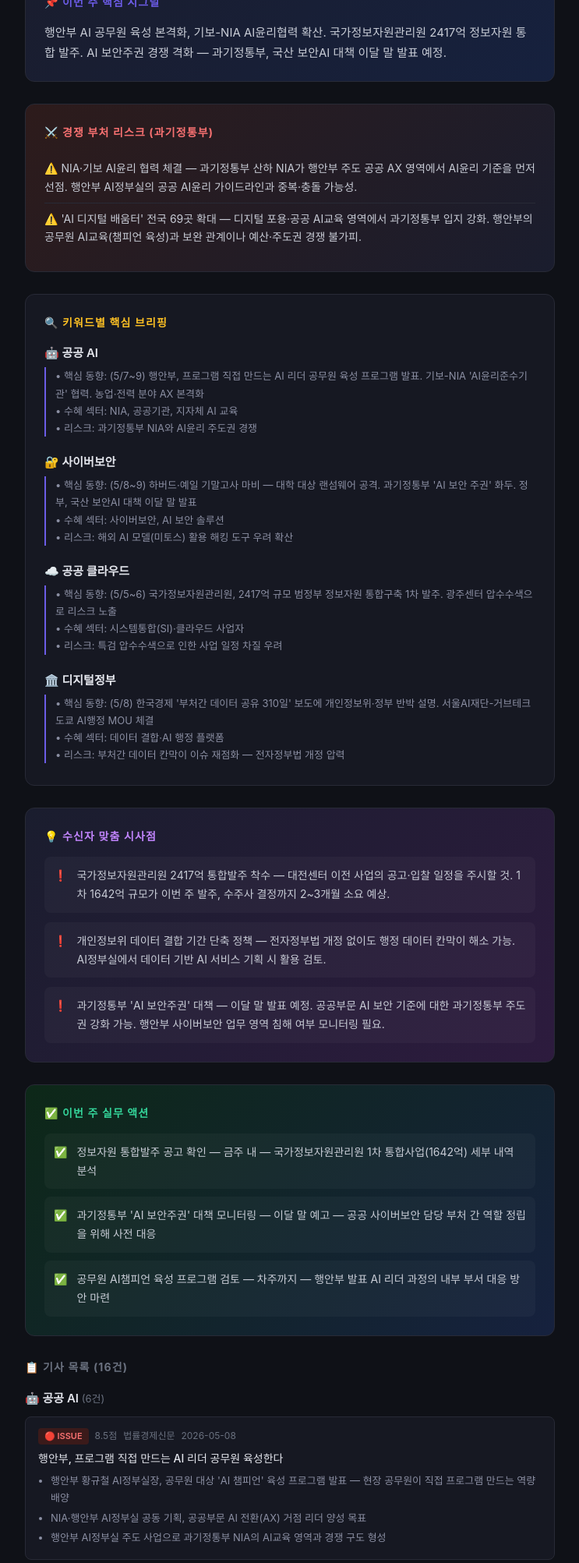
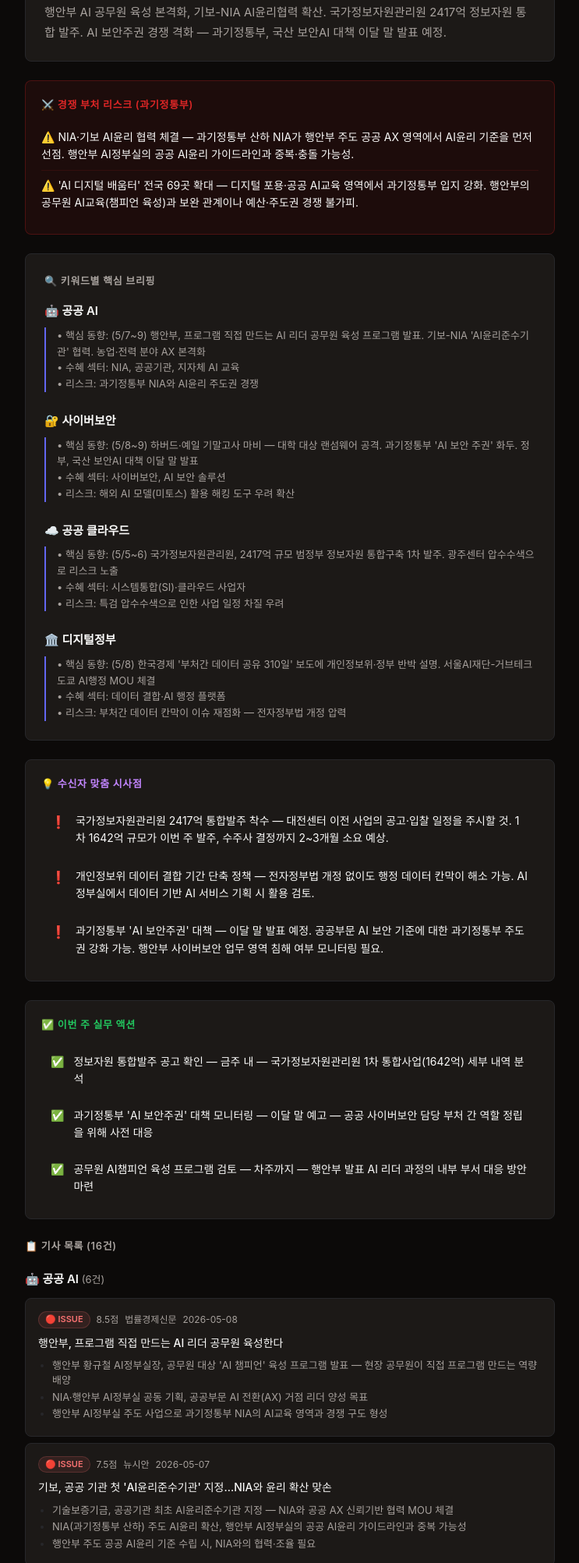
Before and after one commit to DG-ITtrends/news-briefing, a plain HTML site: page 2026-05-10-news.html in a window 1280 px wide. Shown: the part 287-2292 px from the top of the page at 78% size, without its empty margins (268-1011 px from the left). Drawn offline with Linux system fonts and the light colour scheme.

Commit message:
auto: 2026-05-10-news.html (2026-05-10 06:58)

```diff
--- a/2026-05-10-news.html
+++ b/2026-05-10-news.html
@@ -5,79 +5,110 @@
 <meta name="viewport" content="width=device-width, initial-scale=1.0">
 <title>뉴스 브리핑 2026.05.10 (Sun)</title>
 <style>
+:root {
+  --background: #0c0a09;
+  --foreground: #fafaf9;
+  --card: #1c1917;
+  --card-foreground: #fafaf9;
+  --card-hover: #292524;
+  --border: #27272a;
+  --primary: #6366f1;
+  --primary-foreground: #ffffff;
+  --muted: #292524;
+  --muted-foreground: #a8a29e;
+  --destructive: #dc2626;
+  --destructive-foreground: #fef2f2;
+  --success: #22c55e;
+  --warning: #f59e0b;
+  --radius: 0.5rem;
+  --radius-sm: 0.375rem;
+  --font-sans: -apple-system, BlinkMacSystemFont, 'Pretendard', 'Segoe UI', sans-serif;
+}
+
 *{margin:0;padding:0;box-sizing:border-box}
 body{
-  font-family:-apple-system,BlinkMacSystemFont,'Pretendard','Segoe UI',sans-serif;
-  background:#0f1117;color:#e4e6ed;line-height:1.7;
-  -webkit-font-smoothing:antialiased
+  font-family:var(--font-sans);
+  background:var(--background);color:var(--foreground);
+  line-height:1.6;-webkit-font-smoothing:antialiased
 }
-.container{max-width:720px;margin:0 auto;padding:32px 20px}
-.header{text-align:center;padding:40px 0 32px;border-bottom:1px solid #282a36;margin-bottom:32px}
-.header h1{
-  font-size:26px;font-weight:700;
-  background:linear-gradient(135deg,#6c5ce7,#a29bfe);
-  -webkit-background-clip:text;-webkit-text-fill-color:transparent;background-clip:text
-}
-.header .date{margin-top:8px;color:#6b7280;font-size:14px}
-.header .tag{display:inline-block;margin-top:12px;padding:4px 14px;border-radius:20px;font-size:12px;font-weight:600}
-.tag-domestic{background:#1e3a5f;color:#60a5fa}
-.tag-intl{background:#3b1f4e;color:#c084fc}
-.section{border-radius:12px;padding:24px;margin-bottom:28px;border:1px solid #282a36}
-.section h2{font-size:14px;text-transform:uppercase;letter-spacing:.08em;margin-bottom:14px}
-.section p{font-size:15px;color:#c8ccd6}
-.section-signal{background:linear-gradient(135deg,#1a1d2e,#16213e)}
-.section-signal h2{color:#6c5ce7}
-.section-compete{background:linear-gradient(135deg,#2d1b1b,#1a1d2e)}
-.section-compete h2{color:#f87171}
-.section-compete .line{font-size:14px;color:#c8ccd6;padding:8px 0;border-bottom:1px solid #282a36}
-.section-compete .line:last-child{border-bottom:none}
-.section-keyword{background:#161822}
-.section-keyword h2{color:#fbbf24}
-.section-keyword .kw-block{margin-bottom:20px}
-.section-keyword .kw-block:last-child{margin-bottom:0}
-.section-keyword .kw-title{font-size:15px;font-weight:600;margin-bottom:6px}
-.section-keyword .kw-line{font-size:13px;color:#8b8fa3;padding-left:12px;border-left:2px solid #6c5ce7;margin:4px 0}
-.section-insight{background:linear-gradient(135deg,#1a1d2e,#2d1b3e)}
-.section-insight h2{color:#c084fc}
-.insight-item{
-  display:flex;gap:12px;margin-bottom:12px;
-  padding:12px;background:rgba(255,255,255,.03);border-radius:8px;
-  font-size:14px;color:#c8ccd6
-}
-.insight-item:last-child{margin-bottom:0}
-.section-action{background:linear-gradient(135deg,#0d2818,#16213e)}
-.section-action h2{color:#34d399}
-.action-item{
-  display:flex;gap:12px;margin-bottom:10px;
-  padding:12px;background:rgba(255,255,255,.03);border-radius:8px;
-  font-size:14px;color:#c8ccd6
-}
-.action-item:last-child{margin-bottom:0}
-.articles{margin-bottom:40px}
-.articles h2{font-size:14px;text-transform:uppercase;letter-spacing:.08em;color:#6b7280;margin-bottom:16px}
-.kw-group{margin-bottom:24px}
-.kw-group h3{font-size:15px;font-weight:600;margin-bottom:10px;color:#e4e6ed}
-.kw-group h3 span{color:#6b7280;font-weight:400;font-size:13px}
-.article-card{padding:14px 16px;margin-bottom:8px;background:#161822;border-radius:8px;border:1px solid #282a36}
-.article-card .meta{
-  display:flex;gap:8px;align-items:center;
-  margin-bottom:6px;font-size:12px;color:#6b7280;flex-wrap:wrap
-}
-.article-card .label{
-  display:inline-block;padding:1px 8px;
-  border-radius:4px;font-size:11px;font-weight:600
-}
-.article-card .title{
-  font-size:14px;font-weight:500;color:#e4e6ed;
-  text-decoration:none;display:block;margin-bottom:6px
-}
-.article-card .title:hover{color:#a29bfe}
-.article-card .bullets{font-size:13px;color:#8b8fa3;padding-left:16px}
-.article-card .bullets li{margin-bottom:3px}
-.label-ISSUE{background:#3b1a1a;color:#f87171}
-.label-WATCH{background:#3b2e1a;color:#fbbf24}
-.label-ARCHIVE{background:#1d1d1d;color:#6b7280}
-.footer{text-align:center;padding:24px 0;color:#4b4f5e;font-size:12px;border-top:1px solid #282a36}
+.container{max-width:720px;margin:0 auto;padding:40px 20px}
+
+/* ── Card ── */
+.card{background:var(--card);border:1px solid var(--border);border-radius:var(--radius);padding:24px;margin-bottom:24px}
+.card-header{margin-bottom:16px}
+.card-header h2{font-size:13px;font-weight:600;text-transform:uppercase;letter-spacing:0.05em;color:var(--muted-foreground)}
+.card-body{color:var(--card-foreground);font-size:15px;line-height:1.7}
+
+/* ── Header ── */
+.header{text-align:center;padding:32px 0 40px}
+.header h1{font-size:28px;font-weight:700;letter-spacing:-0.02em}
+.header .date{margin-top:8px;color:var(--muted-foreground);font-size:14px}
+.header .tag{display:inline-block;margin-top:12px;padding:4px 14px;border-radius:9999px;font-size:12px;font-weight:600;border:1px solid var(--border)}
+.tag-domestic{color:#60a5fa;border-color:#1e3a5f;background:rgba(96,165,250,0.08)}
+.tag-intl{color:#c084fc;border-color:#3b1f4e;background:rgba(192,132,252,0.08)}
+
+/* ── Divider ── */
+hr{border:none;border-top:1px solid var(--border);margin:32px 0}
+
+/* ── Signal ── */
+.signal-text{font-size:15px;color:var(--muted-foreground);line-height:1.7}
+
+/* ── Compete (Alert/Destructive) ── */
+.alert-destructive{background:rgba(220,38,38,0.08);border:1px solid rgba(220,38,38,0.25);border-radius:var(--radius);padding:20px;margin-bottom:24px}
+.alert-destructive h2{color:var(--destructive);font-size:13px;font-weight:600;text-transform:uppercase;letter-spacing:0.05em;margin-bottom:12px}
+.alert-line{font-size:14px;color:var(--foreground);padding:8px 0;border-bottom:1px solid rgba(220,38,38,0.12)}
+.alert-line:last-child{border-bottom:none}
+
+/* ── Keyword blocks ── */
+.kw-section{margin-bottom:24px}
+.kw-section:last-child{margin-bottom:0}
+.kw-title{font-size:15px;font-weight:600;margin-bottom:8px;color:var(--foreground)}
+.kw-body{font-size:13px;color:var(--muted-foreground);padding-left:14px;border-left:2px solid var(--primary);line-height:1.6}
+.kw-body br{margin-bottom:4px}
+
+/* ── Insight items ── */
+.insight-card{background:var(--card);border:1px solid var(--border);border-radius:var(--radius);padding:20px;margin-bottom:24px}
+.insight-card h2{font-size:13px;font-weight:600;text-transform:uppercase;letter-spacing:0.05em;color:#c084fc;margin-bottom:16px}
+.insight-row{display:flex;gap:12px;padding:10px 12px;border-radius:var(--radius-sm);font-size:14px;color:var(--foreground);margin-bottom:6px}
+.insight-row:last-child{margin-bottom:0}
+.insight-row:hover{background:var(--card-hover)}
+.insight-row .icon{flex-shrink:0;font-size:16px}
+
+/* ── Action items ── */
+.action-card{background:var(--card);border:1px solid var(--border);border-radius:var(--radius);padding:20px;margin-bottom:24px}
+.action-card h2{font-size:13px;font-weight:600;text-transform:uppercase;letter-spacing:0.05em;color:var(--success);margin-bottom:16px}
+.action-row{display:flex;gap:12px;padding:10px 12px;border-radius:var(--radius-sm);font-size:14px;color:var(--foreground);margin-bottom:4px}
+.action-row:last-child{margin-bottom:0}
+.action-row:hover{background:var(--card-hover)}
+
+/* ── Articles ── */
+.section-articles{margin:0}
+.section-articles h2{font-size:13px;font-weight:600;text-transform:uppercase;letter-spacing:0.05em;color:var(--muted-foreground);margin-bottom:20px}
+.kw-group{margin-bottom:28px}
+.kw-group:last-child{margin-bottom:0}
+.kw-group h3{font-size:15px;font-weight:600;margin-bottom:12px;color:var(--foreground)}
+.kw-group h3 span{color:var(--muted-foreground);font-weight:400;font-size:13px}
+
+/* ── Article Card ── */
+.article-card{padding:16px;margin-bottom:8px;background:var(--card);border:1px solid var(--border);border-radius:var(--radius)}
+.article-card:last-child{margin-bottom:0}
+.article-card:hover{border-color:#3f3f46}
+.article-card .meta{display:flex;gap:8px;align-items:center;margin-bottom:8px;font-size:12px;color:var(--muted-foreground);flex-wrap:wrap}
+.article-card .badge{display:inline-flex;align-items:center;padding:2px 8px;border-radius:9999px;font-size:11px;font-weight:600;line-height:1.4}
+.badge-ISSUE{color:#f87171;background:rgba(248,113,113,0.1);border:1px solid rgba(248,113,113,0.2)}
+.badge-WATCH{color:#fbbf24;background:rgba(251,191,36,0.1);border:1px solid rgba(251,191,36,0.2)}
+.badge-ARCHIVE{color:#6b7280;background:rgba(107,114,128,0.1);border:1px solid rgba(107,114,128,0.2)}
+.article-card .title{font-size:14px;font-weight:500;color:var(--foreground);text-decoration:none;display:block;margin-bottom:8px;transition:color 0.15s}
+.article-card .title:hover{color:var(--primary)}
+.article-card .bullets{padding-left:18px;font-size:13px;color:var(--muted-foreground);line-height:1.5}
+.article-card .bullets li{margin-bottom:2px}
+.article-card .bullets li::marker{color:var(--border)}
+
+/* ── Footer ── */
+.footer{text-align:center;padding:32px 0;color:var(--muted-foreground);font-size:12px;border-top:1px solid var(--border);margin-top:8px}
+
+/* ── Transition ── */
+.card,.article-card,.insight-row,.action-row{transition:border-color 0.15s,background 0.15s}
 </style>
 </head>
 <body>
@@ -90,53 +121,53 @@ body{
   </div>
 
 
-<div class="section section-signal">
-  <h2>📌 이번 주 핵심 시그널</h2>
-  <p>행안부 AI 공무원 육성 본격화, 기보-NIA AI윤리협력 확산. 국가정보자원관리원 2417억 정보자원 통합 발주. AI 보안주권 경쟁 격화 — 과기정통부, 국산 보안AI 대책 이달 말 발표 예정.</p>
+<div class="card">
+  <div class="card-header"><h2>📌 이번 주 핵심 시그널</h2></div>
+  <div class="card-body signal-text">행안부 AI 공무원 육성 본격화, 기보-NIA AI윤리협력 확산. 국가정보자원관리원 2417억 정보자원 통합 발주. AI 보안주권 경쟁 격화 — 과기정통부, 국산 보안AI 대책 이달 말 발표 예정.</div>
 </div>
-<div class="section section-compete">
+<div class="alert-destructive">
   <h2>⚔️ 경쟁 부처 리스크 (과기정통부)</h2>
-  <div class="line">⚠️ NIA·기보 AI윤리 협력 체결 — 과기정통부 산하 NIA가 행안부 주도 공공 AX 영역에서 AI윤리 기준을 먼저 선점. 행안부 AI정부실의 공공 AI윤리 가이드라인과 중복·충돌 가능성.</div>
-<div class="line">⚠️ 'AI 디지털 배움터' 전국 69곳 확대 — 디지털 포용·공공 AI교육 영역에서 과기정통부 입지 강화. 행안부의 공무원 AI교육(챔피언 육성)과 보완 관계이나 예산·주도권 경쟁 불가피.</div>
+  <div class="alert-line">⚠️ NIA·기보 AI윤리 협력 체결 — 과기정통부 산하 NIA가 행안부 주도 공공 AX 영역에서 AI윤리 기준을 먼저 선점. 행안부 AI정부실의 공공 AI윤리 가이드라인과 중복·충돌 가능성.</div>
+<div class="alert-line">⚠️ 'AI 디지털 배움터' 전국 69곳 확대 — 디지털 포용·공공 AI교육 영역에서 과기정통부 입지 강화. 행안부의 공무원 AI교육(챔피언 육성)과 보완 관계이나 예산·주도권 경쟁 불가피.</div>
 
 </div>
-<div class="section section-keyword">
-  <h2>🔍 키워드별 핵심 브리핑</h2>
-
-<div class="kw-block">
+<div class="card">
+  <div class="card-header"><h2>🔍 키워드별 핵심 브리핑</h2></div>
+  <div class="card-body">
+<div class="kw-section">
   <div class="kw-title">🤖 공공 AI</div>
-  <div class="kw-line">• 핵심 동향: (5/7~9) 행안부, 프로그램 직접 만드는 AI 리더 공무원 육성 프로그램 발표. 기보-NIA 'AI윤리준수기관' 협력. 농업·전력 분야 AX 본격화<br>• 수혜 섹터: NIA, 공공기관, 지자체 AI 교육<br>• 리스크: 과기정통부 NIA와 AI윤리 주도권 경쟁</div>
+  <div class="kw-body">• 핵심 동향: (5/7~9) 행안부, 프로그램 직접 만드는 AI 리더 공무원 육성 프로그램 발표. 기보-NIA 'AI윤리준수기관' 협력. 농업·전력 분야 AX 본격화<br>• 수혜 섹터: NIA, 공공기관, 지자체 AI 교육<br>• 리스크: 과기정통부 NIA와 AI윤리 주도권 경쟁</div>
 </div>
-<div class="kw-block">
+<div class="kw-section">
   <div class="kw-title">🔐 사이버보안</div>
-  <div class="kw-line">• 핵심 동향: (5/8~9) 하버드·예일 기말고사 마비 — 대학 대상 랜섬웨어 공격. 과기정통부 'AI 보안 주권' 화두. 정부, 국산 보안AI 대책 이달 말 발표<br>• 수혜 섹터: 사이버보안, AI 보안 솔루션<br>• 리스크: 해외 AI 모델(미토스) 활용 해킹 도구 우려 확산</div>
+  <div class="kw-body">• 핵심 동향: (5/8~9) 하버드·예일 기말고사 마비 — 대학 대상 랜섬웨어 공격. 과기정통부 'AI 보안 주권' 화두. 정부, 국산 보안AI 대책 이달 말 발표<br>• 수혜 섹터: 사이버보안, AI 보안 솔루션<br>• 리스크: 해외 AI 모델(미토스) 활용 해킹 도구 우려 확산</div>
 </div>
-<div class="kw-block">
+<div class="kw-section">
   <div class="kw-title">☁️ 공공 클라우드</div>
-  <div class="kw-line">• 핵심 동향: (5/5~6) 국가정보자원관리원, 2417억 규모 범정부 정보자원 통합구축 1차 발주. 광주센터 압수수색으로 리스크 노출<br>• 수혜 섹터: 시스템통합(SI)·클라우드 사업자<br>• 리스크: 특검 압수수색으로 인한 사업 일정 차질 우려</div>
+  <div class="kw-body">• 핵심 동향: (5/5~6) 국가정보자원관리원, 2417억 규모 범정부 정보자원 통합구축 1차 발주. 광주센터 압수수색으로 리스크 노출<br>• 수혜 섹터: 시스템통합(SI)·클라우드 사업자<br>• 리스크: 특검 압수수색으로 인한 사업 일정 차질 우려</div>
 </div>
-<div class="kw-block">
+<div class="kw-section">
   <div class="kw-title">🏛️ 디지털정부</div>
-  <div class="kw-line">• 핵심 동향: (5/8) 한국경제 '부처간 데이터 공유 310일' 보도에 개인정보위·정부 반박 설명. 서울AI재단-거브테크 도쿄 AI행정 MOU 체결<br>• 수혜 섹터: 데이터 결합·AI 행정 플랫폼<br>• 리스크: 부처간 데이터 칸막이 이슈 재점화 — 전자정부법 개정 압력</div>
+  <div class="kw-body">• 핵심 동향: (5/8) 한국경제 '부처간 데이터 공유 310일' 보도에 개인정보위·정부 반박 설명. 서울AI재단-거브테크 도쿄 AI행정 MOU 체결<br>• 수혜 섹터: 데이터 결합·AI 행정 플랫폼<br>• 리스크: 부처간 데이터 칸막이 이슈 재점화 — 전자정부법 개정 압력</div>
+</div></div>
 </div>
-</div>
-<div class="section section-insight">
+<div class="insight-card">
   <h2>💡 수신자 맞춤 시사점</h2>
-  <div class="insight-item"><span class="icon">❗</span><span class="text">국가정보자원관리원 2417억 통합발주 착수 — 대전센터 이전 사업의 공고·입찰 일정을 주시할 것. 1차 1642억 규모가 이번 주 발주, 수주사 결정까지 2~3개월 소요 예상.</span></div>
-<div class="insight-item"><span class="icon">❗</span><span class="text">개인정보위 데이터 결합 기간 단축 정책 — 전자정부법 개정 없이도 행정 데이터 칸막이 해소 가능. AI정부실에서 데이터 기반 AI 서비스 기획 시 활용 검토.</span></div>
-<div class="insight-item"><span class="icon">❗</span><span class="text">과기정통부 'AI 보안주권' 대책 — 이달 말 발표 예정. 공공부문 AI 보안 기준에 대한 과기정통부 주도권 강화 가능. 행안부 사이버보안 업무 영역 침해 여부 모니터링 필요.</span></div>
+  <div class="insight-row"><span class="icon">❗</span><span class="text">국가정보자원관리원 2417억 통합발주 착수 — 대전센터 이전 사업의 공고·입찰 일정을 주시할 것. 1차 1642억 규모가 이번 주 발주, 수주사 결정까지 2~3개월 소요 예상.</span></div>
+<div class="insight-row"><span class="icon">❗</span><span class="text">개인정보위 데이터 결합 기간 단축 정책 — 전자정부법 개정 없이도 행정 데이터 칸막이 해소 가능. AI정부실에서 데이터 기반 AI 서비스 기획 시 활용 검토.</span></div>
+<div class="insight-row"><span class="icon">❗</span><span class="text">과기정통부 'AI 보안주권' 대책 — 이달 말 발표 예정. 공공부문 AI 보안 기준에 대한 과기정통부 주도권 강화 가능. 행안부 사이버보안 업무 영역 침해 여부 모니터링 필요.</span></div>
 
 </div>
-<div class="section section-action">
+<div class="action-card">
   <h2>✅ 이번 주 실무 액션</h2>
-  <div class="action-item"><span class="icon">✅</span><span class="text">정보자원 통합발주 공고 확인 — 금주 내 — 국가정보자원관리원 1차 통합사업(1642억) 세부 내역 분석</span></div>
-<div class="action-item"><span class="icon">✅</span><span class="text">과기정통부 'AI 보안주권' 대책 모니터링 — 이달 말 예고 — 공공 사이버보안 담당 부처 간 역할 정립을 위해 사전 대응</span></div>
-<div class="action-item"><span class="icon">✅</span><span class="text">공무원 AI챔피언 육성 프로그램 검토 — 차주까지 — 행안부 발표 AI 리더 과정의 내부 부서 대응 방안 마련</span></div>
+  <div class="action-row"><span class="icon">✅</span><span class="text">정보자원 통합발주 공고 확인 — 금주 내 — 국가정보자원관리원 1차 통합사업(1642억) 세부 내역 분석</span></div>
+<div class="action-row"><span class="icon">✅</span><span class="text">과기정통부 'AI 보안주권' 대책 모니터링 — 이달 말 예고 — 공공 사이버보안 담당 부처 간 역할 정립을 위해 사전 대응</span></div>
+<div class="action-row"><span class="icon">✅</span><span class="text">공무원 AI챔피언 육성 프로그램 검토 — 차주까지 — 행안부 발표 AI 리더 과정의 내부 부서 대응 방안 마련</span></div>
 
 </div>
 
 
-<div class="articles">
+<div class="section-articles">
   <h2>📋 기사 목록 (16건)</h2>
 
 <div class="kw-group">
@@ -144,7 +175,7 @@ body{
 
 <div class="article-card">
   <div class="meta">
-    <span class="label label-ISSUE">🔴 ISSUE</span>
+    <span class="badge badge-ISSUE">🔴 ISSUE</span>
     <span>8.5점</span>
     <span>법률경제신문</span>
     <span>2026-05-08</span>
@@ -159,7 +190,7 @@ body{
 </div>
 <div class="article-card">
   <div class="meta">
-    <span class="label label-ISSUE">🔴 ISSUE</span>
+    <span class="badge badge-ISSUE">🔴 ISSUE</span>
     <span>7.5점</span>
     <span>뉴시안</span>
     <span>2026-05-07</span>
@@ -174,7 +205,7 @@ body{
 </div>
 <div class="article-card">
   <div class="meta">
-    <span class="label label-WATCH">🟡 WATCH</span>
+    <span class="badge badge-WATCH">🟡 WATCH</span>
     <span>6.2점</span>
     <span>고시위크</span>
     <span>2026-05-07</span>
@@ -189,7 +220,7 @@ body{
 </div>
 <div class="article-card">
   <div class="meta">
-    <span class="label label-WATCH">🟡 WATCH</span>
+    <span class="badge badge-WATCH">🟡 WATCH</span>
     <span>5.8점</span>
     <span>AI타임스</span>
     <span>2026-05-09</span>
@@ -204,7 +235,7 @@ body{
 </div>
 <div class="article-card">
   <div class="meta">
-    <span class="label label-WATCH">🟡 WATCH</span>
+    <span class="badge badge-WATCH">🟡 WATCH</span>
     <span>5.5점</span>
     <span>이투데이</span>
     <span>2026-05-09</span>
@@ -219,7 +250,7 @@ body{
 </div>
 <div class="article-card">
   <div class="meta">
-    <span class="label label-ARCHIVE">⚪ ARCHIVE</span>
+    <span class="badge badge-ARCHIVE">⚪ ARCHIVE</span>
     <span>4.2점</span>
     <span>테스트</span>
     <span>2026-05-08</span>
@@ -238,7 +269,7 @@ body{
 
 <div class="article-card">
   <div class="meta">
-    <span class="label label-ISSUE">🔴 ISSUE</span>
+    <span class="badge badge-ISSUE">🔴 ISSUE</span>
     <span>8.2점</span>
     <span>네이버뉴스</span>
     <span>2026-05-09</span>
@@ -253,7 +284,7 @@ body{
 </div>
 <div class="article-card">
   <div class="meta">
-    <span class="label label-ISSUE">🔴 ISSUE</span>
+    <span class="badge badge-ISSUE">🔴 ISSUE</span>
     <span>8.0점</span>
     <span>네이버뉴스</span>
     <span>2026-05-08</span>
@@ -268,7 +299,7 @@ body{
 </div>
 <div class="article-card">
   <div class="meta">
-    <span class="label label-ISSUE">🔴 ISSUE</span>
+    <span class="badge badge-ISSUE">🔴 ISSUE</span>
     <span>6.5점</span>
     <span>네이버뉴스</span>
     <span>2026-05-09</span>
@@ -283,7 +314,7 @@ body{
 </div>
 <div class="article-card">
   <div class="meta">
-    <span class="label label-WATCH">🟡 WATCH</span>
+    <span class="badge badge-WATCH">🟡 WATCH</span>
     <span>5.0점</span>
     <span>네이버뉴스</span>
     <span>2026-05-09</span>
@@ -302,7 +333,7 @@ body{
 
 <div class="article-card">
   <div class="meta">
-    <span class="label label-ISSUE">🔴 ISSUE</span>
+    <span class="badge badge-ISSUE">🔴 ISSUE</span>
     <span>9.0점</span>
     <span>정보통신신문</span>
     <span>2026-05-06</span>
@@ -317,7 +348,7 @@ body{
 </div>
 <div class="article-card">
   <div class="meta">
-    <span class="label label-ISSUE">🔴 ISSUE</span>
+    <span class="badge badge-ISSUE">🔴 ISSUE</span>
     <span>8.5점</span>
     <span>국제뉴스</span>
     <span>2026-05-06</span>
@@ -336,7 +367,7 @@ body{
 
 <div class="article-card">
   <div class="meta">
-    <span class="label label-ISSUE">🔴 ISSUE</span>
+    <span class="badge badge-ISSUE">🔴 ISSUE</span>
     <span>7.8점</span>
     <span>정책브리핑</span>
     <span>2026-05-08</span>
@@ -351,7 +382,7 @@ body{
 </div>
 <div class="article-card">
   <div class="meta">
-    <span class="label label-ISSUE">🔴 ISSUE</span>
+    <span class="badge badge-ISSUE">🔴 ISSUE</span>
     <span>7.2점</span>
     <span>정책브리핑</span>
     <span>2026-05-08</span>
@@ -366,7 +397,7 @@ body{
 </div>
 <div class="article-card">
   <div class="meta">
-    <span class="label label-ISSUE">🔴 ISSUE</span>
+    <span class="badge badge-ISSUE">🔴 ISSUE</span>
     <span>6.8점</span>
     <span>아시아투데이</span>
     <span>2026-05-09</span>
@@ -385,7 +416,7 @@ body{
 
 <div class="article-card">
   <div class="meta">
-    <span class="label label-ISSUE">🔴 ISSUE</span>
+    <span class="badge badge-ISSUE">🔴 ISSUE</span>
     <span>6.5점</span>
     <span>정책브리핑</span>
     <span>2026-05-07</span>
```
